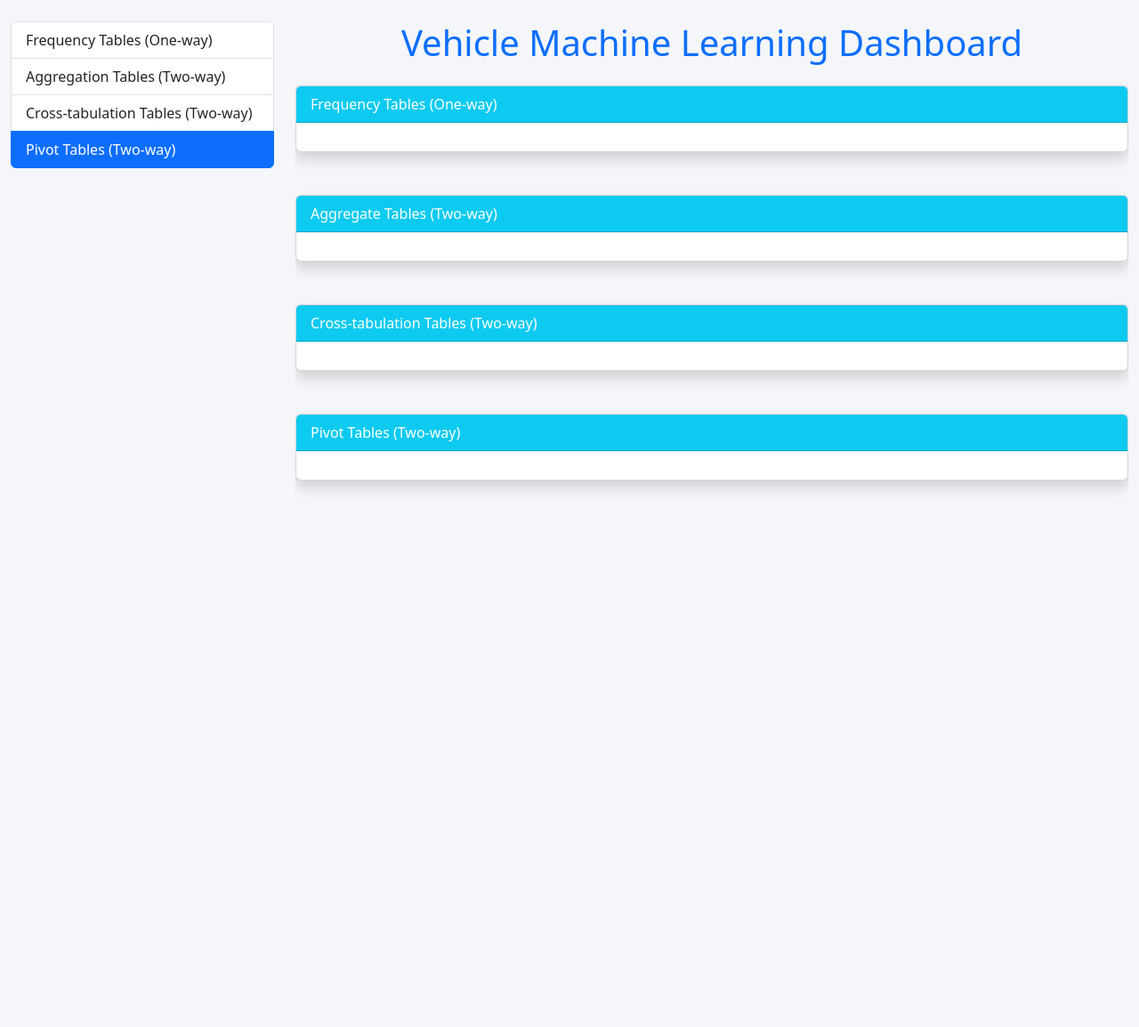
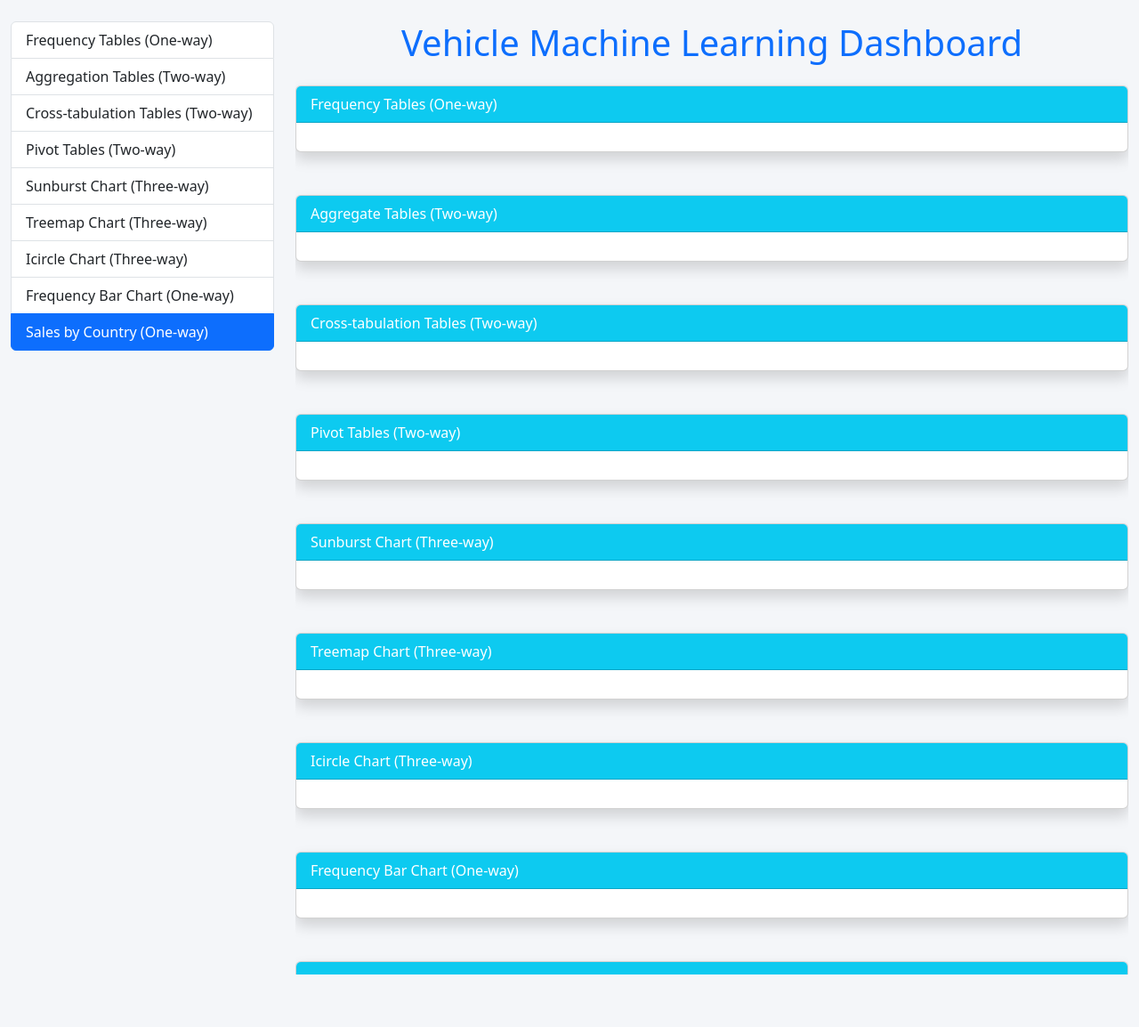
Before and after one commit to Benitish1/Vehicle-ML-Dashboard, a Django app: template vehicles/templates/vehicles/index.html in a window 1280 px wide. Shown: the top 1154 px of the page at 89% size. Run offline with Django 5.2, Linux system fonts and the light colour scheme; the template is opened without the code that fills it, so the values that code supplies are empty.

Commit message:
Initial commit

```diff
--- a/vehicles/templates/vehicles/index.html
+++ b/vehicles/templates/vehicles/index.html
@@ -51,6 +51,31 @@
               href="#pivot-table"
               >Pivot Tables (Two-way)
             </a>
+            <a
+              class="list-group-item list-group-item-action"
+              href="#sunburst-chart"
+              >Sunburst Chart (Three-way)
+            </a>
+            <a
+              class="list-group-item list-group-item-action"
+              href="#treemap-chart"
+              >Treemap Chart (Three-way)
+            </a>
+            <a
+              class="list-group-item list-group-item-action"
+              href="#icircle-chart"
+              >Icircle Chart (Three-way)
+            </a>
+            <a
+              class="list-group-item list-group-item-action"
+              href="#frequency-bar-chart"
+              >Frequency Bar Chart (One-way)
+            </a>
+             <a
+              class="list-group-item list-group-item-action"
+              href="#sales-by-country"
+              >Sales by Country (One-way)
+            </a>
           </div>
         </div>
         <!-- Scrollable Content -->
@@ -90,6 +115,35 @@
               </div>
               <div class="card-body">{{ pivot_table|safe }}</div>
             </div>
+            <div id="sunburst-chart" class="card shadow mb-5">
+              <div class="card-header bg-info text-white">
+                Sunburst Chart (Three-way)
+              </div>
+              <div class="card-body">{{ sunburst_chart|safe }}</div>
+            </div>
+            <div id="treemap-chart" class="card shadow mb-5">
+              <div class="card-header bg-info text-white">
+                Treemap Chart (Three-way)
+              </div>
+              <div class="card-body">{{ treemap_chart|safe }}</div>
+            </div>
+            <div id="icircle-chart" class="card shadow mb-5">
+              <div class="card-header bg-info text-white">
+                Icircle Chart (Three-way)
+              </div>
+              <div class="card-body">{{ icircle_chart|safe }}</div>
+            </div>
+            <div id="frequency-bar-chart" class="card shadow mb-5">
+              <div class="card-header bg-info text-white">
+                Frequency Bar Chart (One-way)
+              </div>
+              <div class="card-body">{{ frequency_bar_chart|safe }}</div>
+            </div>
+            <div id="sales-by-country" class="card shadow mb-5">
+              <div class="card-header bg-info text-white">
+                Sales by Country (One-way)
+              </div>
+              <div class="card-body">{{ sales_by_country|safe }}</div>
           </div>
         </div>
 
```
Also changed, not shown: vehicles/dashboard.py (+56 -1 lines), vehicles/views.py (+7 -2 lines), README.md.
